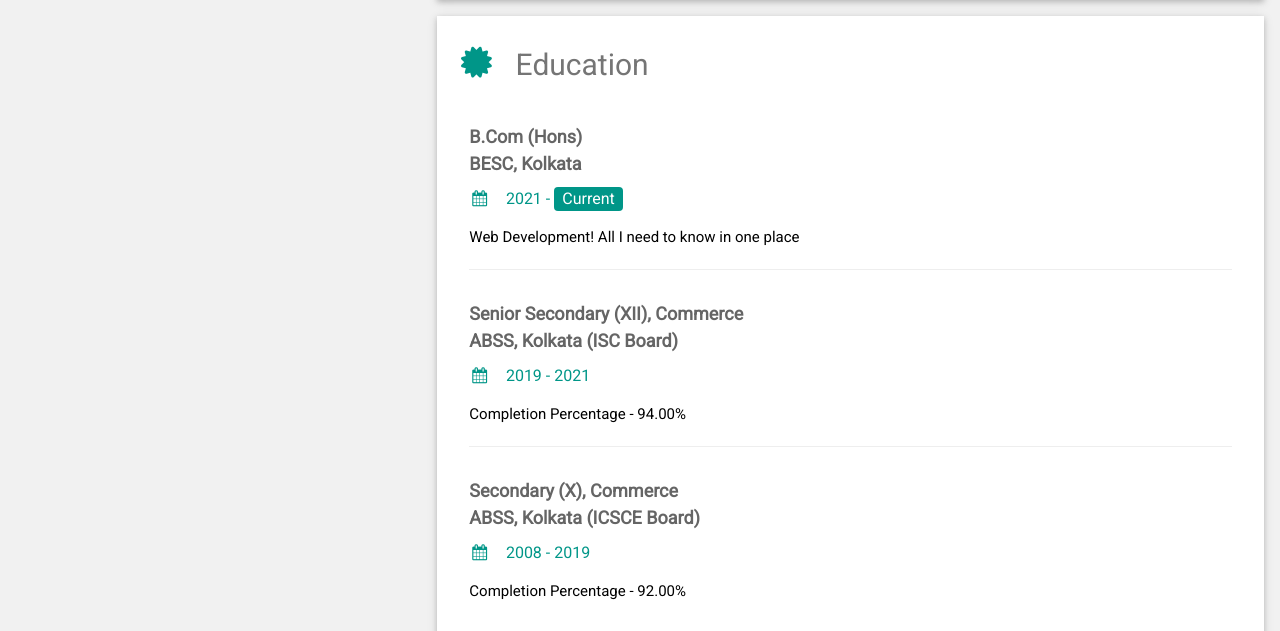
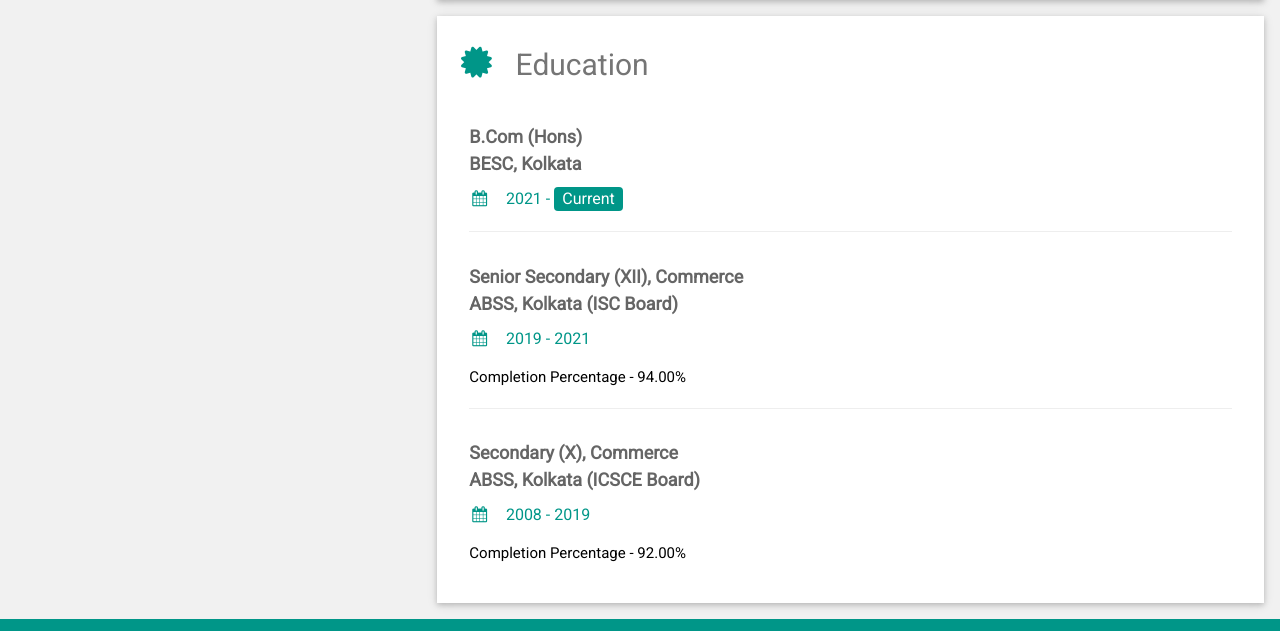
Before and after one commit to hrishitathakkar/personal-website, a plain HTML site: page index.html in a window 1280 px wide. Shown: the part 1488-2119 px from the top of the page. Drawn offline with nearby package versions, Linux system fonts and the light colour scheme.

Commit message:
Update index.html

```diff
--- a/index.html
+++ b/index.html
@@ -170,7 +170,6 @@ html,body,h1,h2,h3,h4,h5,h6 {font-family: "Roboto", sans-serif}
             BESC, Kolkata
           </b></h5>
           <h6 class="w3-text-teal"><i class="fa fa-calendar fa-fw w3-margin-right"></i>2021 - <span class="w3-tag w3-teal w3-round">Current</span></h6>
-          <p>Web Development! All I need to know in one place</p>
           <hr>
         </div>
         <div class="w3-container">
```
